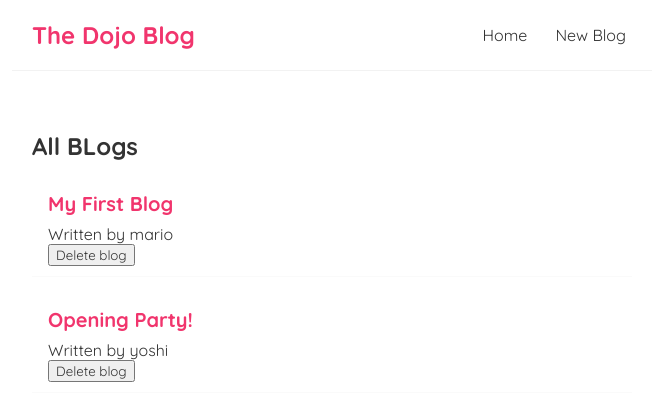
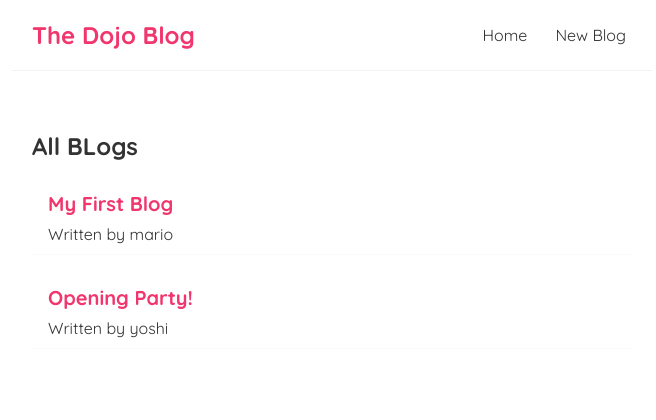
Before and after one commit to ibotchori/dojo-blog-react, a React (Create React App) app: page / in a window 1280 px wide. Shown: the top 420 px of the page, without its empty margins (308-964 px from the left). Built offline with nearby package versions, Linux system fonts and the light colour scheme; data requests are answered from the project's data file.

Commit message:
delete unnecessary lines of codes (handleDelete)

```diff
--- a/src/BlogList.js
+++ b/src/BlogList.js
@@ -1,4 +1,4 @@
-const BlogList = ({ blogs, title, handleDelete }) => { // <-- receive props
+const BlogList = ({ blogs, title }) => { // <-- receive props
 
 
     return (
@@ -8,7 +8,7 @@
                 <div className="blog-preview" key={blog.id}>
                     <h2>{blog.title}</h2>
                     <p>Written by {blog.author}</p>
-                    <button onClick={() => handleDelete(blog.id)} >Delete blog</button>
+
                 </div>
             ))}
         </div>
--- a/src/Home.js
+++ b/src/Home.js
@@ -3,11 +3,6 @@
 
 const Home = () => {
     const [blogs, setBlogs] = useState(null)
-
-    const handleDelete = (id) => {
-        const newBlogs = blogs.filter(blog => blog.id != id) // <-- filter blogs
-        setBlogs(newBlogs) // save filtered blogs to newBlogs
-    }
 
     useEffect(() => {
         fetch('http://localhost:8000/blogs')
@@ -30,7 +25,7 @@
     return (
         <div className="home">
             {/* renders Bloglist after only blogs state will true, from the beginning blogs is null because we fill it from fech*/}
-            {blogs && <BlogList blogs={blogs} title="All BLogs" handleDelete={handleDelete} />}
+            {blogs && <BlogList blogs={blogs} title="All BLogs" />}
         </div>
 
     )
```
